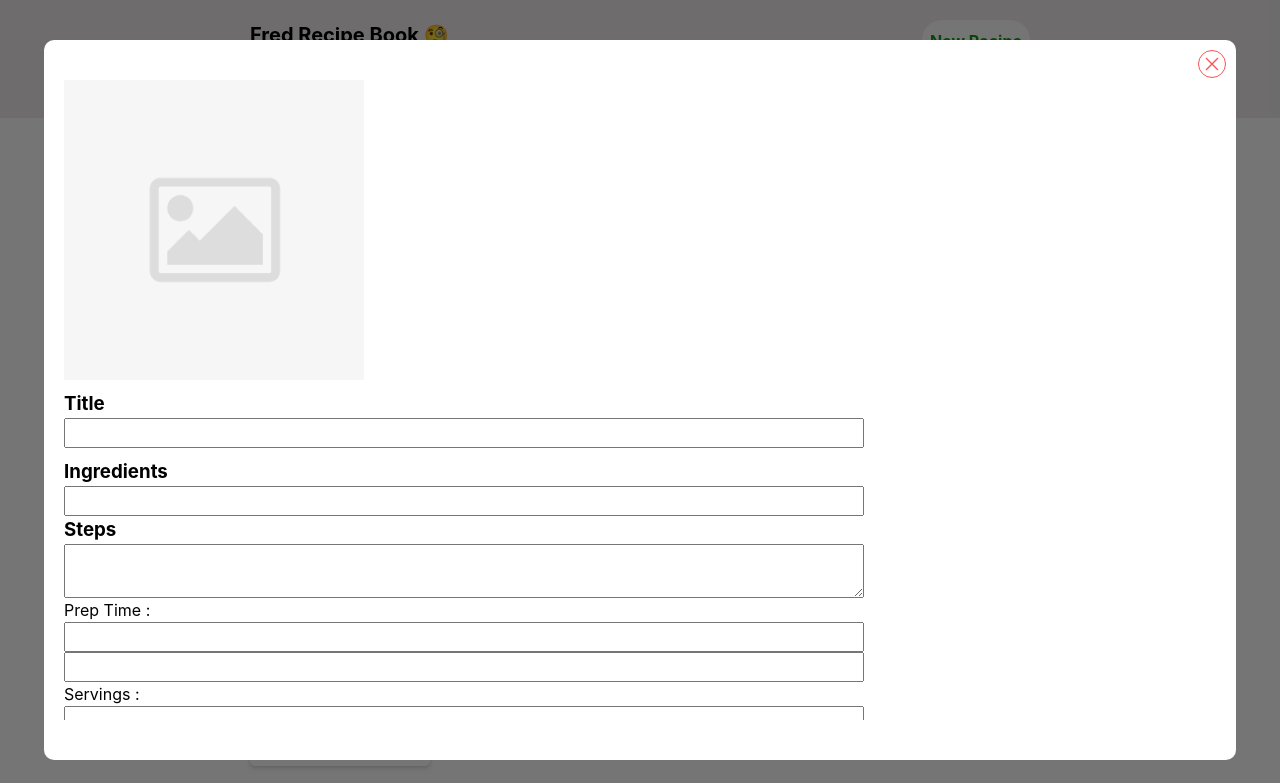
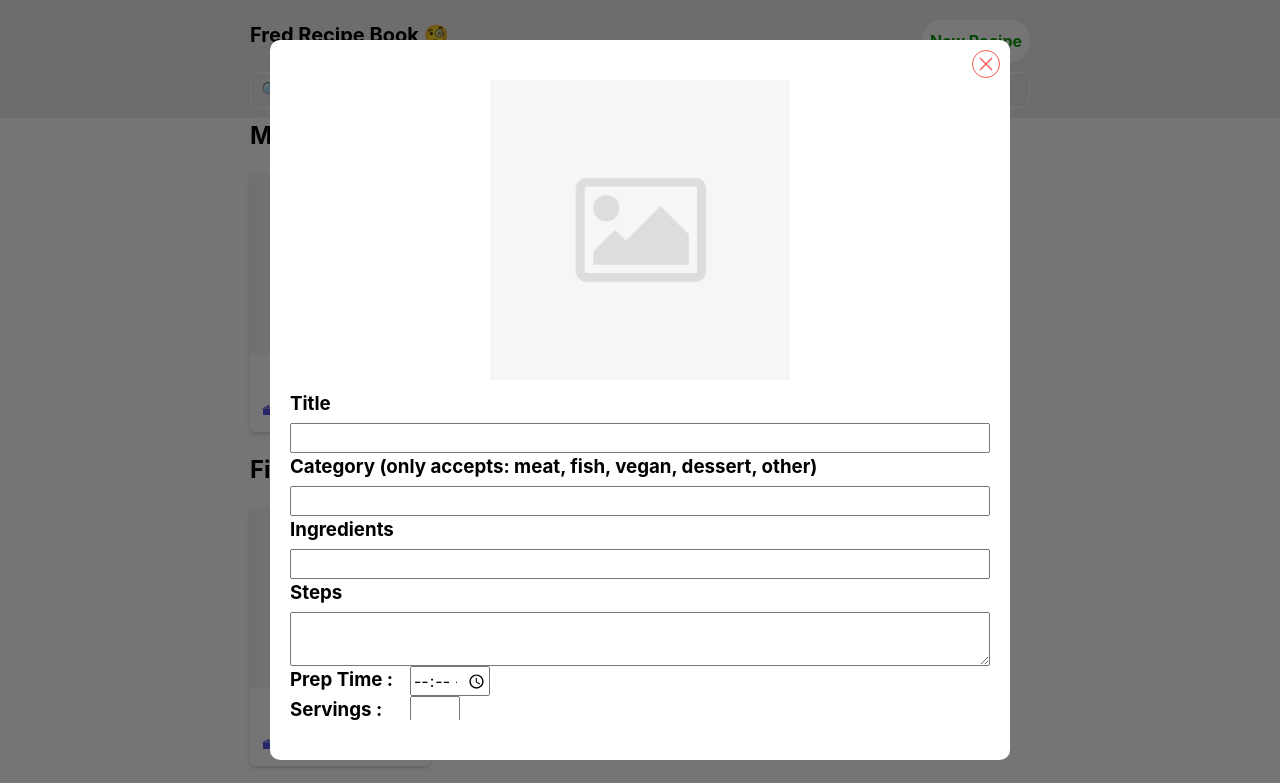
Before and after one commit to FredericoSilva015/recipe-book, a Gatsby site: page / in a window 1280 px wide. Both pictures are taken after a click on the button "New Recipe". Shown: the top 783 px of the page. Built offline with nearby package versions, Linux system fonts and the light colour scheme; Gatsby itself is replaced by a stand-in of ours.

Commit message:
finished saving new feature, starting creating multiple entries for ingredients/steps

```diff
--- a/src/components/lightbox/component.js
+++ b/src/components/lightbox/component.js
@@ -5,7 +5,7 @@
 import PartialNew from '../partial-new/component'
 import PartialView from '../partial-view/component'
 
-const Lightbox = ({ lightboxState, closeHandler, partial, recipe, changeList }) => {
+const Lightbox = ({ lightboxState, closeHandler, partial, recipe, newHandler }) => {
 
     const [ animateLightbox, animate ] = useState('')
     const [ hide, setHidden] = useState(false)
@@ -34,10 +34,10 @@
             <div className={`${Style.lightbox} ${animateLightbox}`} >
                 <div className={Style.dialog}>
                     <div className={Style.content}>
-                        <button className={Style.closeButton} onClick={() => closeHandler()} aria-label="close"><GrClose /></button>
+                        <button className={Style.closeButton} onClick={closeHandler} aria-label="close"><GrClose /></button>
                         <div className={Style.contentWrapper}>
                             { partial === 'edit' ? <PartialEdit recipe={recipe}/> : '' }
-                            { partial === 'new' ? <PartialNew changeList={changeList}/> : '' }
+                            { partial === 'new' ? <PartialNew newHandler={newHandler}/> : '' }
                             { partial === 'view' ? <PartialView recipe={recipe}/> : '' }
                         </div>
                     </div>
--- a/src/components/lightbox/style.module.scss
+++ b/src/components/lightbox/style.module.scss
@@ -95,15 +95,10 @@
 }
 
 .contentWrapper {
-    overflow-y: auto;
     width: 80vw;
+
+    max-width: 700px;
     max-height: 80vh;
 
-    @include tablet {
-        width: 85vw;
-    }
-
-    @include desktop {
-        width: 90vw;
-    }
+    overflow-y: auto;
 }
--- a/src/components/partial-new/component.js
+++ b/src/components/partial-new/component.js
@@ -1,63 +1,174 @@
-import React from 'react'
+import React, { useState, useRef } from 'react'
 import Style from './style.module.scss'
 import Image from '../image/component'
 
-const PartialNew = () => {
+const PartialNew = ({newHandler}) => {
 
-    const save = () => {
-        const name = document.querySelector(`.${Style.nameInput} input`).value
-        const ingredientsList = document.querySelectorAll(`.${Style.ingredientsLine} input`)
-        const stepsList = document.querySelectorAll(`.${Style.stepsLine} textarea`)
-        const time = document.querySelector(`.${Style.time}`)
-        const serving = document.querySelector(`.${Style.serving} input`).value
+    /**
+     * Initial state
+     */
+    const  [ recipe, editRecipe ] = useState({
+        "_id": "",
+        "category": "",
+        "picture": "http://placehold.it/32x32",
+        "name": "",
+        "ingredients": [''],
+        "steps": [''],
+        "cooking_time": "",
+        "servings": 0
+      },
+    )
 
-        console.log('name', name)
-        console.log('ingredientsList', ingredientsList)
-        console.log('stepsList', stepsList)
-        console.log('time', time)
-        console.log('serving', serving)
+    /**
+     * State of input on valid input
+     */
+    const  [ error, isError ] = useState({
+        "initialState": true,
+        "category": false,
+        "name": false,
+        "ingredients": [false],
+        "steps": [false],
+        "cooking_time": false,
+        "servings": false
+      },
+    )
+
+    /**
+     * Form Reference
+     */
+    const form = useRef(null)
+
+    const save = (e) => {
+        e.preventDefault()
+
+        // const objsHolder = recipe
+
+        // const valid = validate()
+
+        // if( !valid ) {
+        //     console.log('Not valid')
+        //     return
+        // }
+
+        // const data = new FormData(form.current)
+
+        newHandler(recipe)
     }
+
+    const singleHandler = (e) => {
+        const element = e.target
+        const elementName = element.name
+
+        editRecipe({...recipe, [elementName]: element.value})
+    }
+
+    const nestedHandler = (e, index) => {
+        const element = e.target
+        const elementName = element.name
+        const elementValue = element.value
+
+        let recipeHolder = recipe
+        let nestedArray = recipe[elementName]
+        nestedArray[index] = elementValue
+
+        editRecipe(recipeHolder)
+    }
+
+    // const id = () => {
+    //     return '_' + Math.random().toString(36).substr(2, 9);
+    //   };
+
+    // const validate = () => {
+    //     let valid = true
+    //     const errorObj = error
+    //     const data = new FormData(form.current)
+
+    //     for (let [key, value] of data.entries()) {
+    //         const nestedArray = key === 'ingredients' || key === 'steps' || key === 'time'
+
+    //         if( !value && !nestedArray ) {
+    //             errorObj[key] = true
+    //             valid = false
+    //         } else if ( value && !nestedArray ) {
+    //             errorObj[key] = false
+    //         }
+    //     }
+
+    //     errorObj.ingredients = arrayBuilder(data.entries(), 'ingredients', valid);
+    //     errorObj.steps = arrayBuilder(data.entries(), 'steps', valid);
+    //     errorObj.cooking_time = arrayBuilder(data.entries(), 'time', valid);
+
+    //     isError({...errorObj})
+
+    //     return valid
+    // }
+
+    // const arrayBuilder = (Obj, id, valid) => {
+    //     let newArray = []
+
+    //     for (let [key, value] of Obj) {
+    //         if( key === id && !value ) {
+    //             newArray.push(true)
+    //             valid = false
+    //         } else if ( key === id ){
+    //             newArray.push(false)
+    //         }
+    //     }
+
+    //     return newArray
+    // }
 
     return (
         <>
             <div className="container--full">
                 <div className={Style.container}>
+                    <form ref={form} onSubmit={save}>
                         <div className={Style.imgWrapper}>
                             <Image />
                         </div>
-                    <h3 className={Style.name}>Title</h3>
-                    <div className={Style.nameInput}>
-                        <input />
-                    </div>
-                    <h3>Ingredients</h3>
+                        <h3 className={Style.title}>Title</h3>
+                        <input name="name" className={`${Style.nameInput} ${error.name ? Style.warning : ''}`} onChange={singleHandler}/>
+                        <h3 className={Style.title}>Category (only accepts: meat, fish, vegan, dessert, other)</h3>
+                        <input name="category" className={`${Style.categoryInput} ${error.category ? Style.warning : ''}`} onChange={singleHandler}/>
+                        <h3 className={Style.title}>Ingredients</h3>
                         <ul className={Style.ingredients}>
                             <li className={Style.ingredientsLine}>
-                            <input/>
+                                <input name="ingredients"
+                                    className={`${Style.ingredientsInput} ${error.ingredients[0] ? Style.warning : ''}`}
+                                    onChange={(e) => nestedHandler(e, 0)}
+                                />
                             </li>
                         </ul>
-                    <h3>Steps</h3>
+                        <h3 className={Style.title}>Steps</h3>
                         <ol className={Style.steps}>
                             <li className={Style.stepsLine} >
-                            <textarea/>
+                                <textarea name="steps"
+                                    className={`${Style.stepsInput} ${error.steps[0] ? Style.warning : ''}`}
+                                    onChange={(e) => nestedHandler(e, 0)} />
                             </li>
                         </ol>
                         <div className={Style.cookingInfo}>
                             <div className={Style.time}>
-                            <label className={Style.label}>
-                                Prep Time :
-                                <input type="tel" maxLength="2" />
-                                <input type="tel" maxLength="2" />
-                            </label>
+                                <h3>Prep Time :</h3>
+                                <input name="cooking_time"
+                                    className={`${Style.timeInput}
+                                    ${error.cooking_time[1] ? Style.warning : ''}`}
+                                    type="time"
+                                    onChange={singleHandler}
+                                />
                             </div>
                             <div className={Style.serving}>
-                            <label className={Style.label}>
-                                Servings :
-                                <input type="number"/>
-                            </label>
+                                <h3>Servings :</h3>
+                                <input name="servings"
+                                    className={`${Style.servingInput}
+                                    ${error.servings ? Style.warning : ''}`}
+                                    type="tel" maxLength="2"
+                                    onChange={singleHandler}/>
                             </div>
                         </div>
+                        <div><input type="submit" name="Save" /></div>
+                    </form>
                 </div>
-                <div><button onClick={save}>Save</button></div>
             </div>
 
         </>
--- a/src/components/partial-new/style.module.scss
+++ b/src/components/partial-new/style.module.scss
@@ -7,7 +7,11 @@
 
 .imgWrapper {
     max-width: 300px;
-    margin-bottom: $small;
+    margin: 0 auto $small auto;
+}
+
+.title {
+    margin-bottom: $extra-small;
 }
 
 .ingredients, .steps {
@@ -15,34 +19,38 @@
 }
 
 .nameInput,
-.cookingInfo,
+.categoryInput,
+.ingredientsInput,
+.stepsInput,
+.hour,
+.min,
+.servingInput {
+    width: 100%;
+}
+
+
 .ingredientsLine,
-.stepsLine {
+.stepsLine,
+.name,
+.serving,
+.time {
+    display: flex;
+}
 
-    input, textarea {
-        width: 100%;
-        max-width: 800px;
+.servingInput {
+    max-width: 50px;
+}
+
+.timeInput {
+    max-width: 80px;
+}
+
+.time, .serving {
+    h3 {
+        width: 120px;
     }
 }
 
-.ingredientsLine,
-.stepsLine {
-    display: flex;
+.warning {
+    border: 1px solid $red;
 }
-
-.name, .serving, .time {
-    display: flex;
-}
-
-.nameInput {
-    margin-bottom: $small;
-}
-
-.stepsText {
-    max-width: 600px;
-}
-
-.label {
-    width: 100%;
-    max-width: 800px;
-}
--- a/src/components/partial-view/component.js
+++ b/src/components/partial-view/component.js
@@ -14,6 +14,8 @@
                     <h2 className={Style.name}>
                         {recipe.name}
                     </h2>
+                    <h3>Category</h3>
+                    <p>{recipe.category}</p>
                     <h3>Ingredients</h3>
                     <ul className={Style.ingredients}>
                         {recipe.ingredients.map( (value, index) =>
--- a/src/pages/index.js
+++ b/src/pages/index.js
@@ -4,6 +4,7 @@
 import SEO from '../components/seo/component'
 import Lightbox from '../components/lightbox/component'
 import * as data from '../data/data.json'
+import { uuidv4 } from '../utils/utils'
 
 const IndexPage = () => {
 
@@ -27,6 +28,11 @@
    */
   const [ recipe, setRecipe] = useState('');
 
+  /**
+   * Open lightbox handler
+   * @param {Object} value
+   * @param {String} partial
+   */
   const openHandler = (value, partial) => {
 
     setRecipe(value)
@@ -34,6 +40,9 @@
     isOpen(true)
   }
 
+  /**
+   * Close lightbox handler
+   */
   const closeHandler = () =>{
     isOpen(false)
 
@@ -44,9 +53,19 @@
     }, 200)
   }
 
+  /** */
+  const newHandler = (value) => {
+    const dataToChange = recipeList
+
+    value._id = uuidv4()
+    dataToChange.push(value)
+
+    console.log(dataToChange);
+  }
 
   /**
    * Handle Delete
+   * @param {Event} event
    * @param {Object} recipe
    */
   const deleteHandler = (event, recipe) => {
@@ -72,7 +91,9 @@
     }
   }, []);
 
-
+  /**
+   * Handle keydown Esc event on the lightbox
+   */
   useEffect(() => {
     window.addEventListener('keydown', handleEsc);
 
@@ -88,7 +109,7 @@
     <Layout recipeList={recipeList} lightboxState={open} openHandler={openHandler} >
       <SEO title="Home" />
       <RecipeList recipeList={recipeList} lightboxState={open} deleteHandler={deleteHandler} openHandler={openHandler}/>
-      <Lightbox lightboxState={open} closeHandler={closeHandler} changeList={changeList} partial={partial} recipe={recipe} />
+      <Lightbox lightboxState={open} closeHandler={closeHandler} newHandler={newHandler} partial={partial} recipe={recipe} />
     </Layout>
 )}
 
--- /dev/null
+++ b/src/utils/utils.js
@@ -0,0 +1,6 @@
+export function uuidv4() {
+    return 'xxxxxxxx-xxxx-4xxx-yxxx-xxxxxxxxxxxx'.replace(/[xy]/g, (c) => {
+        let r = Math.random() * 16 | 0, v = c == 'x' ? r : (r & 0x3 | 0x8);
+        return v.toString(16);
+    });
+}
```
Also changed, not shown: src/components/partial-view/style.module.scss (+3 -15 lines). Lines whose indentation alone changed are shown as unchanged.
